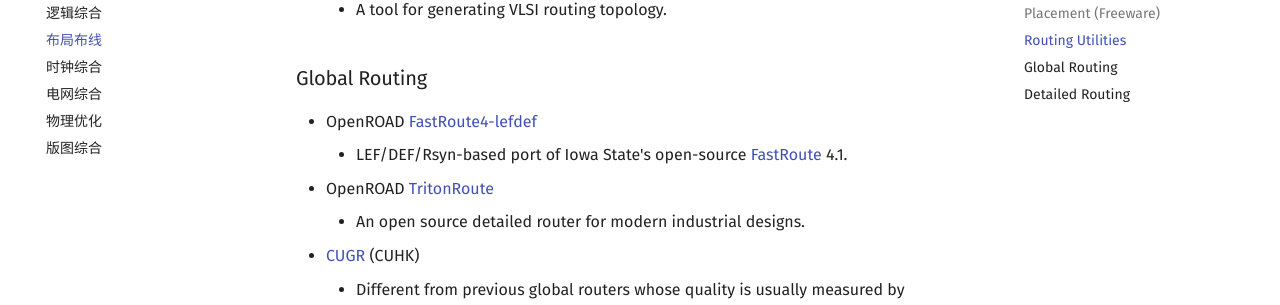
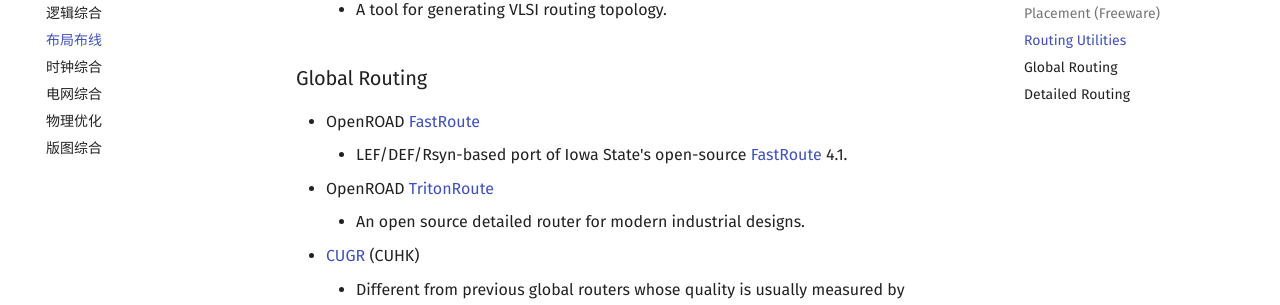
Before and after one commit to daitoto/EDA-wiki, an MkDocs documentation site: the page built from docs/synthesis/pnr.md, in a window 1280 px wide and 900 px high, scrolled down 1709 px. Shown: the part 148-453 px from the top of the window. Built offline with MkDocs 1.6.1 and Material for MkDocs 9.7.7, drawn with Linux system fonts in a browser that asks for light colours; comment, search, counter and statistics services are not loaded.

Commit message:
Update pnr.md

```diff
--- a/docs/synthesis/pnr.md
+++ b/docs/synthesis/pnr.md
@@ -45,7 +45,7 @@
    - A tool for generating VLSI routing topology.
 
 ### Global Routing
- - OpenROAD [FastRoute4-lefdef](https://github.com/The-OpenROAD-Project/FastRoute4-lefdef)
+ - OpenROAD [FastRoute](https://github.com/The-OpenROAD-Project/FastRoute)
    - LEF/DEF/Rsyn-based port of Iowa State's open-source [FastRoute](http://home.engineering.iastate.edu/~cnchu/FastRoute.html) 4.1.
  - OpenROAD [TritonRoute](https://github.com/The-OpenROAD-Project/TritonRoute)
    - An open source detailed router for modern industrial designs.
```
